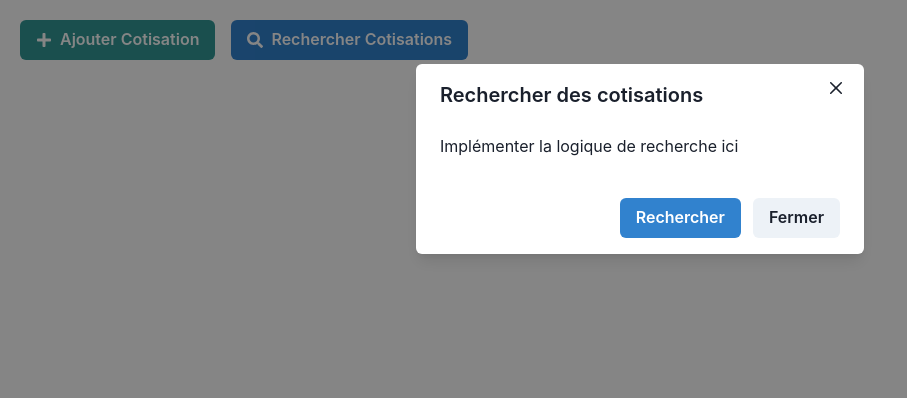
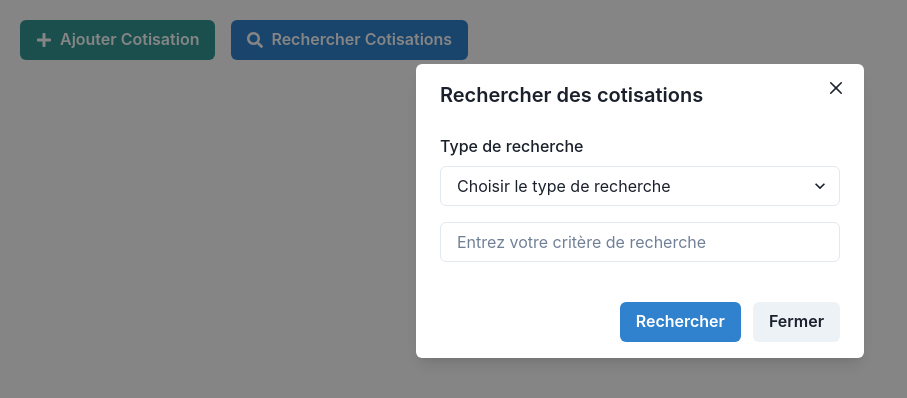
Before and after one commit to GPT-Engineer-App/apartment-contributions-tracker, a React (Vite) app: page / in a window 1280 px wide. Both pictures are taken after a click on the button "Rechercher Cotisations". Shown: the top 398 px of the page, without its empty margins (0-907 px from the left). Built offline with nearby package versions, Linux system fonts and the light colour scheme.

Commit message:
Added input fields to the search modal to allow selection of search type (by user or by apartment) and an input field to enter the search criteria.
Prompt: la recherche de cotisation se fait dans les donnees enregistrer par moi ou par appartement

```diff
--- a/src/pages/Index.jsx
+++ b/src/pages/Index.jsx
@@ -95,8 +95,16 @@ const Index = () => {
           <ModalHeader>Rechercher des cotisations</ModalHeader>
           <ModalCloseButton />
           <ModalBody pb={6}>
-            {/* Implémenter la logique de recherche ici */}
-            <Text>Implémenter la logique de recherche ici</Text>
+            <FormControl>
+              <FormLabel>Type de recherche</FormLabel>
+              <Select placeholder="Choisir le type de recherche">
+                <option value="user">Par utilisateur</option>
+                <option value="apartment">Par appartement</option>
+              </Select>
+            </FormControl>
+            <FormControl mt={4}>
+              <Input placeholder="Entrez votre critère de recherche" />
+            </FormControl>
           </ModalBody>
           <ModalFooter>
             <Button colorScheme="blue" mr={3}>
```
